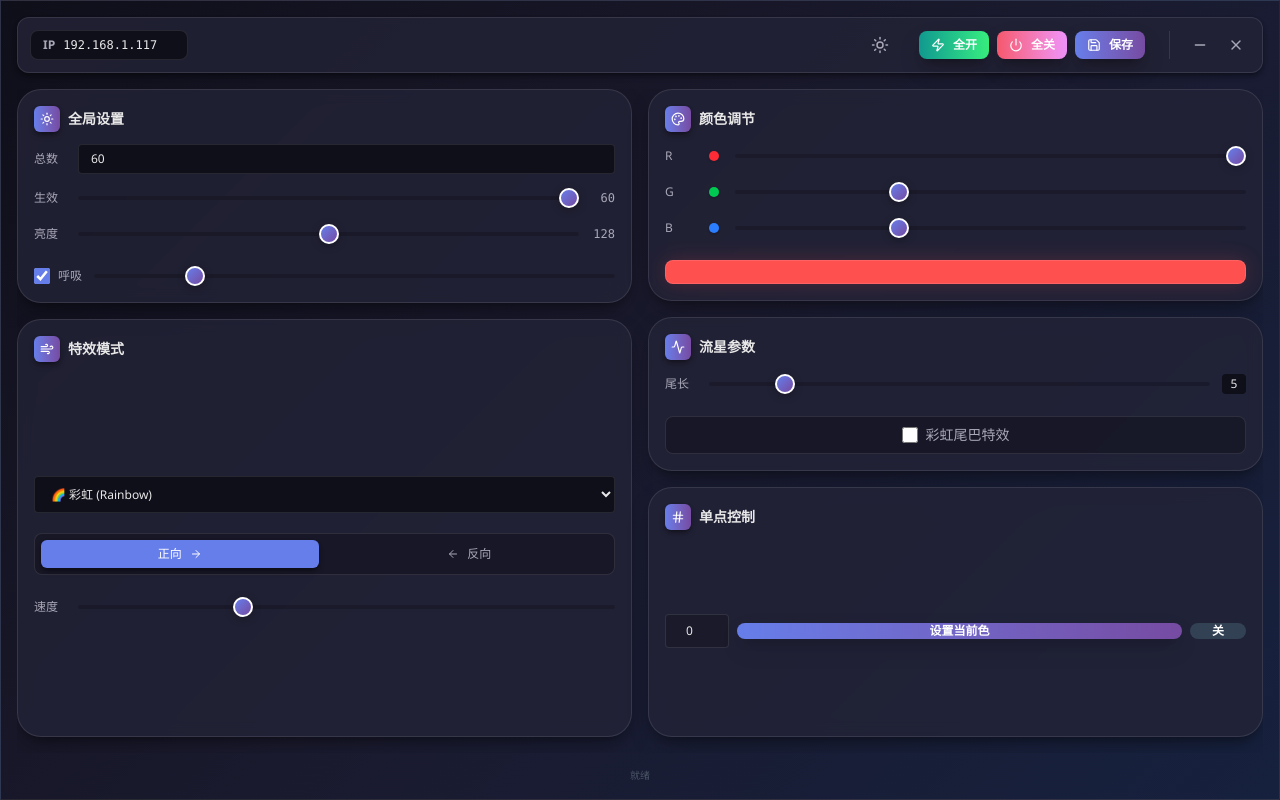
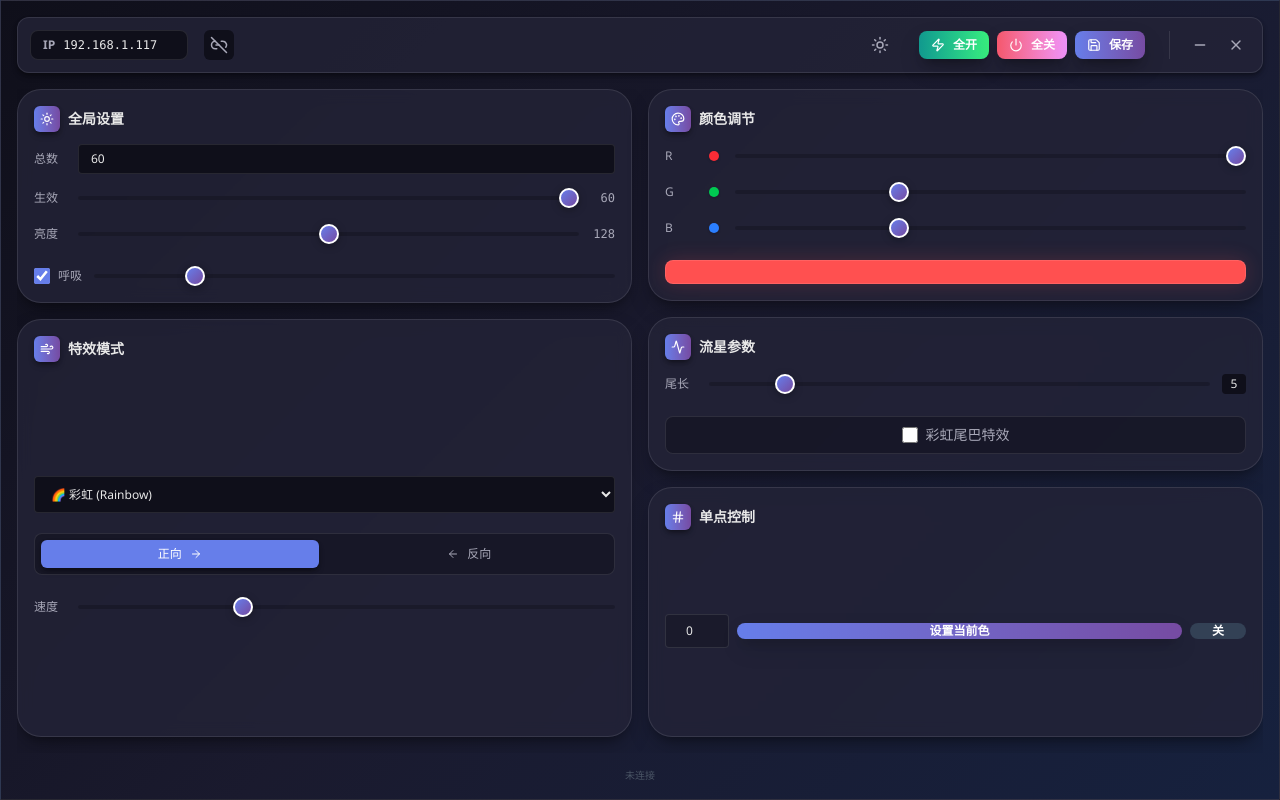
Before and after one commit to Cans518/LED-Contrller, a React (Vite) app: page / in a window 1280 px wide. Built offline with nearby package versions, Linux system fonts and the light colour scheme.

Commit message:
添加了链接按键和回读效果

```diff
--- a/src/App.tsx
+++ b/src/App.tsx
@@ -11,7 +11,7 @@
 import { useState, useEffect, useRef, memo } from "react";
 import { invoke } from "@tauri-apps/api/core";
 import { getCurrentWindow } from '@tauri-apps/api/window';
-import { Power, Save, Zap, Hash, Sun, Moon, Activity, Palette, Wind, ArrowRight, ArrowLeft, X, Minus } from "lucide-react";
+import { Power, Save, Zap, Hash, Sun, Moon, Activity, Palette, Wind, ArrowRight, ArrowLeft, X, Minus, Link as LinkIcon, Link2Off } from "lucide-react";
 
 // --- 类型定义 ---
 interface ConfigState {
@@ -82,7 +82,9 @@ const MeteorControls = ({ config, updateConfig, className = "" }: { config: Conf
 function App() {
   // --- 状态管理 ---
   const [ip, setIp] = useState("192.168.1.117");
-  const [status, setStatus] = useState("就绪");
+  const [status, setStatus] = useState("未连接");
+  const [isConnected, setIsConnected] = useState(false);
+  const [isConnecting, setIsConnecting] = useState(false);
   // 主题状态
   const [theme, setTheme] = useState(() => localStorage.getItem("theme") || "dark");
 
@@ -115,7 +117,7 @@ function App() {
 
   useEffect(() => {
     const interval = setInterval(async () => {
-      if (isSending.current) return;
+      if (isSending.current || !isConnected) return;
       isSending.current = true;
       try {
         const payload = { cmd: "config", ...latestConfig.current };
@@ -129,6 +131,43 @@ function App() {
     }, 100);
 
     return () => clearInterval(interval);
+  }, [ip, isConnected]);
+
+  // 连接设备
+  const handleConnect = async () => {
+    if (isConnected) {
+      setIsConnected(false);
+      setStatus("已断开");
+      return;
+    }
+
+    setIsConnecting(true);
+    setStatus("连接中...");
+    try {
+      const res: string = await invoke("send_and_receive_udp", { ip, data: JSON.stringify({ cmd: "get_config" }) });
+      console.log("Config received:", res);
+      const newConfig = JSON.parse(res);
+
+      // 过滤掉 config 中不属于 ConfigState 的字段 (简单的做一下合并即可)
+      setConfig(prev => ({ ...prev, ...newConfig }));
+
+      setIsConnected(true);
+      setStatus("✓ 已连接");
+    } catch (e) {
+      console.error(e);
+      setStatus(`✗ 连接失败: ${e}`);
+      setIsConnected(false);
+    } finally {
+      setIsConnecting(false);
+    }
+  };
+
+  // 当 IP 改变时，断开连接
+  useEffect(() => {
+    if (isConnected) {
+      setIsConnected(false);
+      setStatus("IP已变更，请重新连接");
+    }
   }, [ip]);
 
   // 立即发送指令
@@ -162,6 +201,23 @@ function App() {
           <input value={ip} onChange={(e) => setIp(e.target.value)}
             className="bg-transparent text-textMain outline-none w-28 font-mono" />
         </div>
+
+        <button
+          onClick={handleConnect}
+          disabled={isConnecting}
+          className={`p-1.5 md:p-1.5 rounded-lg md:rounded-md transition-colors flex items-center gap-1 ${isConnected
+              ? 'bg-green-500/20 text-green-500 hover:bg-green-500/30'
+              : 'bg-bgStart text-textSub hover:text-textMain hover:bg-white/10'
+            }`}
+        >
+          {isConnecting ? (
+            <div className="w-4 h-4 border-2 border-current border-t-transparent rounded-full animate-spin" />
+          ) : isConnected ? (
+            <LinkIcon size={18} />
+          ) : (
+            <Link2Off size={18} />
+          )}
+        </button>
 
         <div className="flex-1 h-full" data-tauri-drag-region />
 
```
Also changed, not shown: 3 other files (tests, documents, lock files or other folders).
